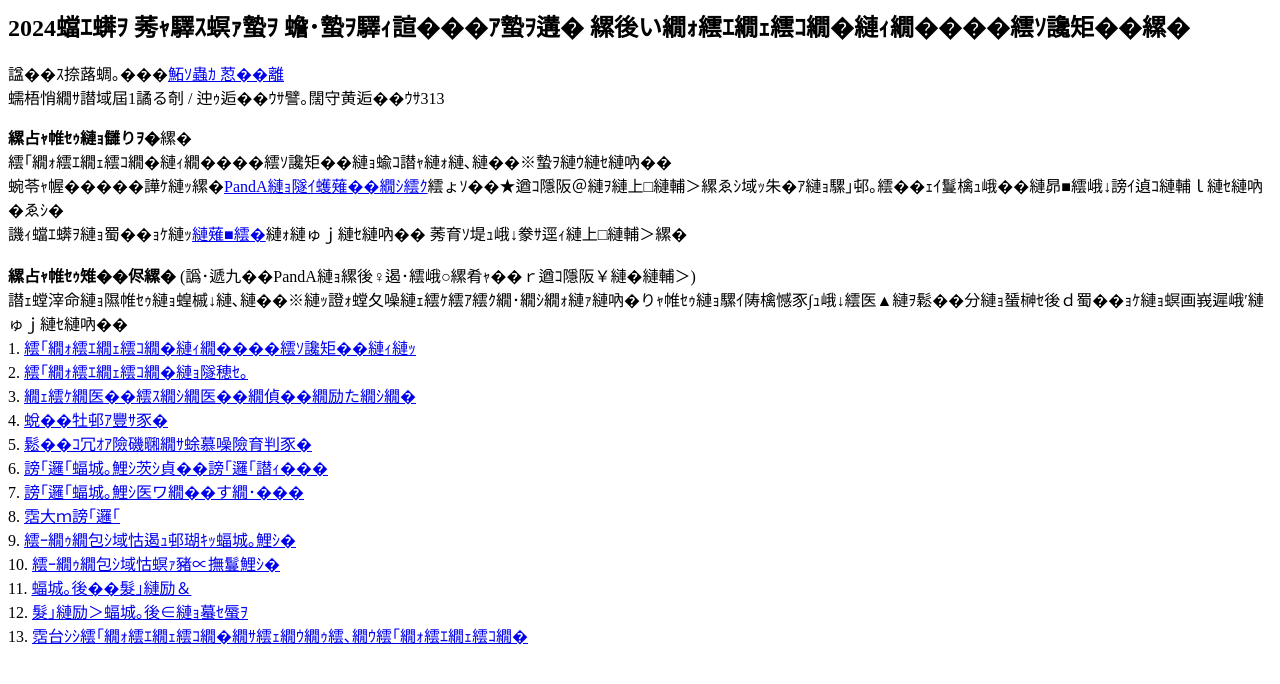
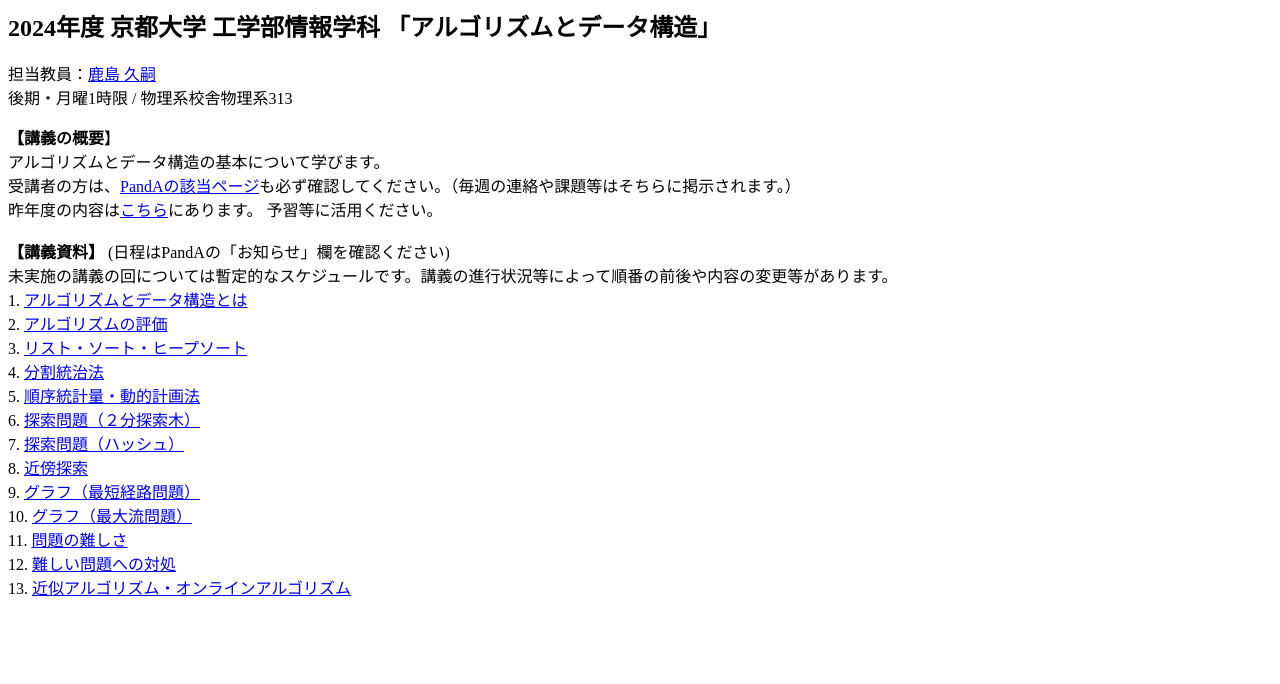
Before and after one commit to hkashima/hkashima.github.io, a plain HTML site: page course_algorithm_2024.html in a window 1280 px wide. Drawn offline with Linux system fonts and the light colour scheme.

Commit message:
Update course_algorithm_2024.html

```diff
--- a/course_algorithm_2024.html
+++ b/course_algorithm_2024.html
@@ -1,41 +1,37 @@
-<!DOCTYPE HTML PUBLIC "-//W3C//DTD HTML 4.0 Transitional//EN">
-<html><head><title>2024蟷ｴ蠎ｦ 莠ｬ驛ｽ螟ｧ蟄ｦ 蟾･蟄ｦ驛ｨ諠���ｱ蟄ｦ遘� 縲後い繝ｫ繧ｴ繝ｪ繧ｺ繝�縺ｨ繝����繧ｿ讒矩��縲�</title>
-<meta http-equiv="Content-Type" content="text/html; charset=UTF-8">
-<meta content="MSHTML 6.00.6000.17093" name="GENERATOR">
-<meta http-equiv="Content-Style-Type" content="text/css"></head>
+<html><head><title>2024年度 京都大学 工学部情報学科 「アルゴリズムとデータ構造」</title>
 <body>
-<p><font size="+2"><b>2024蟷ｴ蠎ｦ 莠ｬ驛ｽ螟ｧ蟄ｦ 蟾･蟄ｦ驛ｨ諠���ｱ蟄ｦ遘� 縲後い繝ｫ繧ｴ繝ｪ繧ｺ繝�縺ｨ繝����繧ｿ讒矩��縲�<br>
+<p><font size="+2"><b>2024年度 京都大学 工学部情報学科 「アルゴリズムとデータ構造」<br>
 </b>
 </font><br>
-諡��ｽ捺蕗蜩｡���<a href="index.html">鮖ｿ蟲ｶ 荵��離</a><br>
- 蠕梧悄繝ｻ譛域屆1譎る剞 / 迚ｩ逅��ｳｻ譬｡闊守黄逅��ｳｻ313
+担当教員：<a href="index.html">鹿島 久嗣</a><br>
+ 後期・月曜1時限 / 物理系校舎物理系313
 <br>
 
 
-<p></p><strong>縲占ｬ帷ｾｩ縺ｮ讎りｦ�</strong>縲�<br>
+<p></p><strong>【講義の概要</strong>】<br>
 
-繧｢繝ｫ繧ｴ繝ｪ繧ｺ繝�縺ｨ繝����繧ｿ讒矩��縺ｮ蝓ｺ譛ｬ縺ｫ縺､縺��※蟄ｦ縺ｳ縺ｾ縺吶��<br>
-蜿苓ｬ幄�����譁ｹ縺ｯ縲�<a href="https://panda.ecs.kyoto-u.ac.jp/portal/directtool/6adf2c9a-a645-4db5-aafc-792888712165/">PandA縺ｮ隧ｲ蠖薙��繝ｼ繧ｸ</a>繧ょｿ��★遒ｺ隱阪＠縺ｦ縺上□縺輔＞縲ゑｼ域ｯ朱�ｱ縺ｮ騾｣邨｡繧��ｪｲ鬘檎ｭ峨��縺昴■繧峨↓謗ｲ遉ｺ縺輔ｌ縺ｾ縺吶�ゑｼ�<br>
-譏ｨ蟷ｴ蠎ｦ縺ｮ蜀��ｮｹ縺ｯ<a href="course_algorithm_2023.html">縺薙■繧�</a>縺ｫ縺ゅｊ縺ｾ縺吶��
-莠育ｿ堤ｭ峨↓豢ｻ逕ｨ縺上□縺輔＞縲�
+アルゴリズムとデータ構造の基本について学びます。<br>
+受講者の方は、<a href="https://panda.ecs.kyoto-u.ac.jp/portal/directtool/6adf2c9a-a645-4db5-aafc-792888712165/">PandAの該当ページ</a>も必ず確認してください。（毎週の連絡や課題等はそちらに掲示されます。）<br>
+昨年度の内容は<a href="course_algorithm_2023.html">こちら</a>にあります。
+予習等に活用ください。
 
 
 <br>
 <br>
-<strong>縲占ｬ帷ｾｩ雉��侭縲�</strong> (譌･遞九��PandA縺ｮ縲後♀遏･繧峨○縲肴ｬ��ｒ遒ｺ隱阪￥縺�縺輔＞)<br>
-譛ｪ螳滓命縺ｮ隰帷ｾｩ縺ｮ蝗槭↓縺､縺��※縺ｯ證ｫ螳夂噪縺ｪ繧ｹ繧ｱ繧ｸ繝･繝ｼ繝ｫ縺ｧ縺吶�りｬ帷ｾｩ縺ｮ騾ｲ陦檎憾豕∫ｭ峨↓繧医▲縺ｦ鬆��分縺ｮ蜑榊ｾ後ｄ蜀��ｮｹ縺ｮ螟画峩遲峨′縺ゅｊ縺ｾ縺吶�� <br>
- 1. <a href="algorithm2024_1.pdf">繧｢繝ｫ繧ｴ繝ｪ繧ｺ繝�縺ｨ繝����繧ｿ讒矩��縺ｨ縺ｯ</a><br>
- 2. <a href="algorithm2024_2.pdf">繧｢繝ｫ繧ｴ繝ｪ繧ｺ繝�縺ｮ隧穂ｾ｡</a><br>
- 3. <a href="algorithm2024_3.pdf">繝ｪ繧ｹ繝医��繧ｽ繝ｼ繝医��繝偵��繝励た繝ｼ繝�</a><br>
- 4. <a href="algorithm2024_4.pdf">蛻��牡邨ｱ豐ｻ豕�</a><br>
- 5. <a href="algorithm2024_5.pdf">鬆��ｺ冗ｵｱ險磯㍼繝ｻ蜍慕噪險育判豕� </a><br>
- 6. <a href="algorithm2024_6.pdf">謗｢邏｢蝠城｡鯉ｼ茨ｼ貞��謗｢邏｢譛ｨ���</a> <br>
- 7. <a href="algorithm2024_7.pdf">謗｢邏｢蝠城｡鯉ｼ医ワ繝��す繝･��� </a><br>
- 8. <a href="algorithm2024_8.pdf">霑大ｍ謗｢邏｢</a><br>
- 9. <a href="algorithm2024_9.pdf">繧ｰ繝ｩ繝包ｼ域怙遏ｭ邨瑚ｷｯ蝠城｡鯉ｼ�</a><br>
- 10. <a href="algorithm2024_10.pdf">繧ｰ繝ｩ繝包ｼ域怙螟ｧ豬∝撫鬘鯉ｼ� </a><br>
- 11. <a href="algorithm2024_11.pdf">蝠城｡後��髮｣縺励＆</a><br>
- 12. <a href="algorithm2024_12.pdf">髮｣縺励＞蝠城｡後∈縺ｮ蟇ｾ蜃ｦ</a><br>
- 13. <a href="algorithm2024_13.pdf">霑台ｼｼ繧｢繝ｫ繧ｴ繝ｪ繧ｺ繝�繝ｻ繧ｪ繝ｳ繝ｩ繧､繝ｳ繧｢繝ｫ繧ｴ繝ｪ繧ｺ繝�</a><br>
+<strong>【講義資料】</strong> (日程はPandAの「お知らせ」欄を確認ください)<br>
+未実施の講義の回については暫定的なスケジュールです。講義の進行状況等によって順番の前後や内容の変更等があります。 <br>
+ 1. <a href="algorithm2024_1.pdf">アルゴリズムとデータ構造とは</a><br>
+ 2. <a href="algorithm2024_2.pdf">アルゴリズムの評価</a><br>
+ 3. <a href="algorithm2024_3.pdf">リスト・ソート・ヒープソート</a><br>
+ 4. <a href="algorithm2024_4.pdf">分割統治法</a><br>
+ 5. <a href="algorithm2024_5.pdf">順序統計量・動的計画法 </a><br>
+ 6. <a href="algorithm2024_6.pdf">探索問題（２分探索木）</a> <br>
+ 7. <a href="algorithm2024_7.pdf">探索問題（ハッシュ） </a><br>
+ 8. <a href="algorithm2024_8.pdf">近傍探索</a><br>
+ 9. <a href="algorithm2024_9.pdf">グラフ（最短経路問題）</a><br>
+ 10. <a href="algorithm2024_10.pdf">グラフ（最大流問題） </a><br>
+ 11. <a href="algorithm2024_11.pdf">問題の難しさ</a><br>
+ 12. <a href="algorithm2024_12.pdf">難しい問題への対処</a><br>
+ 13. <a href="algorithm2024_13.pdf">近似アルゴリズム・オンラインアルゴリズム</a><br>
  <br>
 <br>
```
